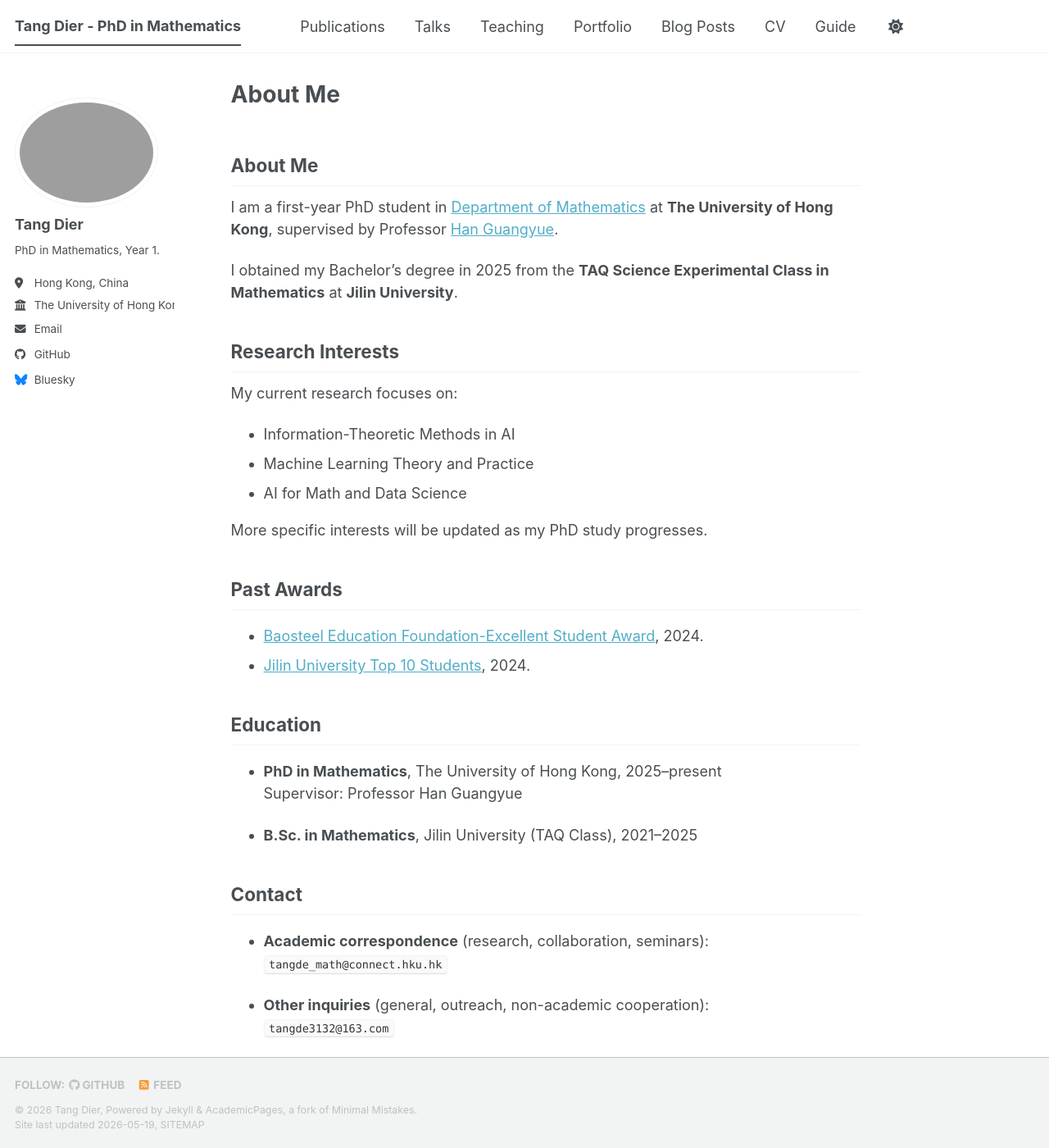
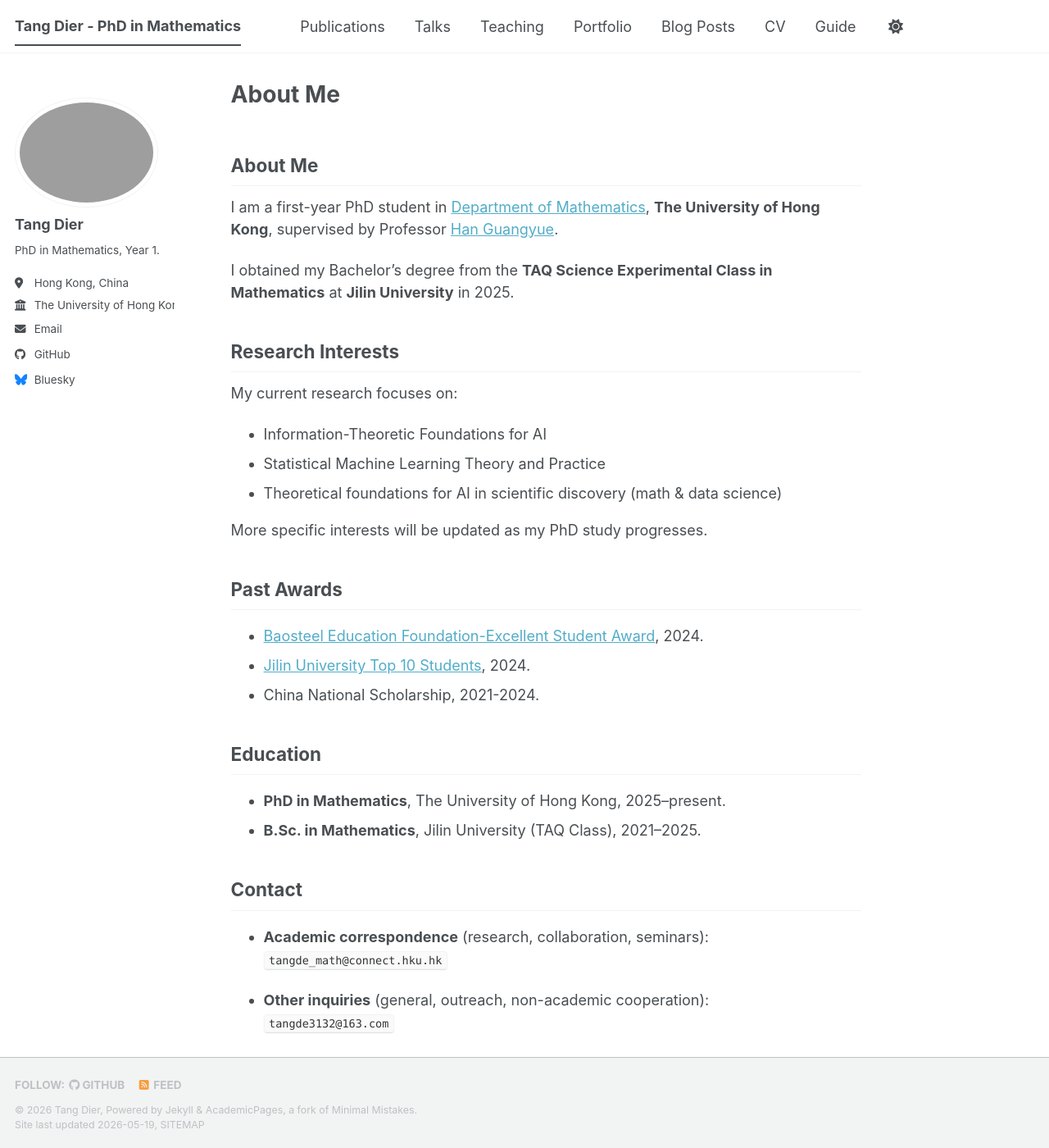
Before and after one commit to TangDier03/tangdier03.github.io, a Jekyll site: the page built from _pages/about.md, in a window 1280 px wide and 1400 px high. Shown: the whole window at 82% size. Built offline with Jekyll 4.4.1, drawn with Linux system fonts in a browser that asks for light colours; a script bundle is joined from its source files by our own code; library files that are not in the unit come from our copies.

Commit message:
Update about.md

```diff
--- a/_pages/about.md
+++ b/_pages/about.md
@@ -9,17 +9,17 @@
 
 ## About Me
 
-I am a first-year PhD student in [Department of Mathematics](https://hkumath.hku.hk/web/current/pg-course.php) at **The University of Hong Kong**, supervised by Professor [Han Guangyue](https://hkumath.hku.hk/~ghan/).
+I am a first-year PhD student in [Department of Mathematics](https://hkumath.hku.hk/web/current/pg-course.php), **The University of Hong Kong**, supervised by Professor [Han Guangyue](https://hkumath.hku.hk/~ghan/).
 
-I obtained my Bachelor's degree in 2025 from the **TAQ Science Experimental Class in Mathematics** at **Jilin University**.
+I obtained my Bachelor's degree from the **TAQ Science Experimental Class in Mathematics** at **Jilin University** in 2025.
 
 ## Research Interests
 
 My current research focuses on:
 
-- Information-Theoretic Methods in AI
-- Machine Learning Theory and Practice
-- AI for Math and Data Science
+- Information-Theoretic Foundations for AI
+- Statistical Machine Learning Theory and Practice
+- Theoretical foundations for AI in scientific discovery (math & data science)
 
 More specific interests will be updated as my PhD study progresses.
 
@@ -27,14 +27,14 @@
 
 - [Baosteel Education Foundation-Excellent Student Award](http://www.bsef.baosteel.com/#/newsdetail?nodeid=15&id=8789), 2024.
 - [Jilin University Top 10 Students](https://jdb.ihwrm.com/index/article/articleinfo.html?doc_id=4646229), 2024.
+- China National Scholarship, 2021-2024.
 
 
 ## Education
 
-- **PhD in Mathematics**, The University of Hong Kong, 2025–present
-  Supervisor: Professor Han Guangyue
+- **PhD in Mathematics**, The University of Hong Kong, 2025–present.
+- **B.Sc. in Mathematics**, Jilin University (TAQ Class), 2021–2025.
 
-- **B.Sc. in Mathematics**, Jilin University (TAQ Class), 2021–2025
 
 ## Contact
 
```
